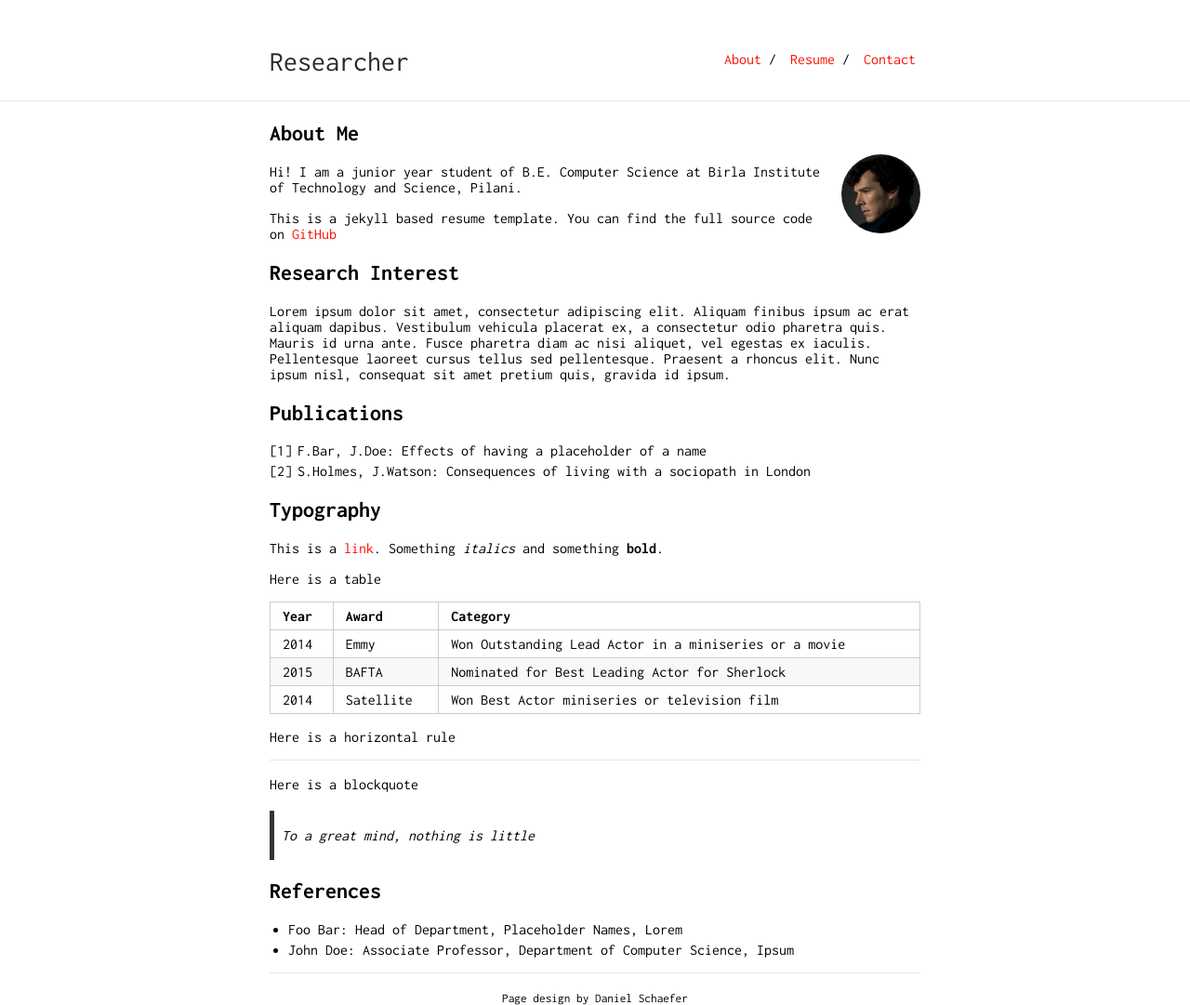
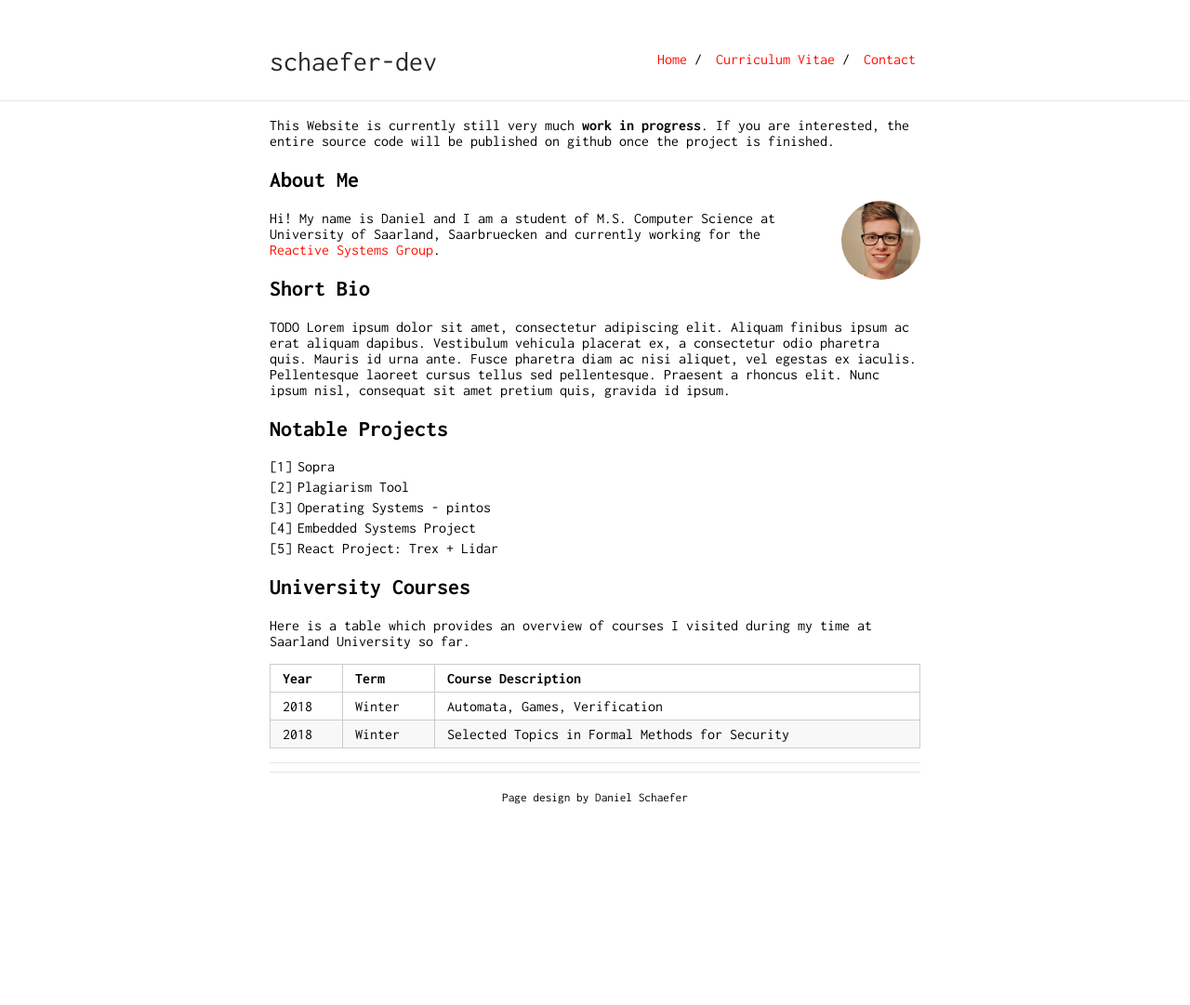
Before and after one commit to schaefer-dev/schaefer-dev.github.io, a Jekyll site: the page built from index.md, in a window 1280 px wide. Shown: the whole page at 93% size. Built offline with Jekyll 4.4.1, drawn with Linux system fonts in a browser that asks for light colours; our own code applies the rules of GitHub Pages for plain Markdown files; after the commit the page ends 900 px from its top, so only the background shows below that.

Commit message:
website core done

```diff
--- /dev/null
+++ b/Gemfile
@@ -0,0 +1,2 @@
+source 'https://rubygems.org'
+gem 'github-pages', group: :jekyll_plugins
--- a/_config.yml
+++ b/_config.yml
@@ -1,6 +1,5 @@
-title: Researcher
+title: schaefer-dev
 url: "https://schaefer-dev.de"
-baseurl: "/researcher"
 
 markdown: kramdown
 #ins_logo: "./bits-logo.png"
@@ -16,9 +15,9 @@ sass:
     sass_dir: _sass
 
 nav:
- - name: "About"
-   link: "/researcher/"
- - name: "Resume"
-   link: "resume.pdf"
+ - name: "Home"
+   link: "index"
+ - name: "Curriculum Vitae"
+   link: "cv"
  - name: "Contact"
    link: "contact"
--- a/index.md
+++ b/index.md
@@ -2,44 +2,35 @@
 layout: default
 ---
 
+This Website is currently still very much **work in progress**. If you are interested, the entire source code will be published on github once the project is finished.
+
+
 ## About Me
 
-<img class="profile-picture" src="sherlock.jpg">
+<img class="profile-picture" src="me.jpg">
 
-Hi! I am a junior year student of B.E. Computer Science at Birla Institute of Technology and Science, Pilani.
+Hi! My name is Daniel and I am a student of M.S. Computer Science at University of Saarland, Saarbruecken and currently working for the [Reactive Systems Group](https://www.react.uni-saarland.de).
 
-This is a jekyll based resume template. You can find the full source code on [GitHub](https://github.com/bk2dcradle/researcher)
 
-## Research Interest
+## Short Bio
 
-Lorem ipsum dolor sit amet, consectetur adipiscing elit. Aliquam finibus ipsum ac erat aliquam dapibus. Vestibulum vehicula placerat ex, a consectetur odio pharetra quis. Mauris id urna ante. Fusce pharetra diam ac nisi aliquet, vel egestas ex iaculis. Pellentesque laoreet cursus tellus sed pellentesque. Praesent a rhoncus elit. Nunc ipsum nisl, consequat sit amet pretium quis, gravida id ipsum.
+TODO Lorem ipsum dolor sit amet, consectetur adipiscing elit. Aliquam finibus ipsum ac erat aliquam dapibus. Vestibulum vehicula placerat ex, a consectetur odio pharetra quis. Mauris id urna ante. Fusce pharetra diam ac nisi aliquet, vel egestas ex iaculis. Pellentesque laoreet cursus tellus sed pellentesque. Praesent a rhoncus elit. Nunc ipsum nisl, consequat sit amet pretium quis, gravida id ipsum.
 
-## Publications
+## Notable Projects
 
-1. F.Bar, J.Doe: Effects of having a placeholder of a name
-2. S.Holmes, J.Watson: Consequences of living with a sociopath in London
+1. Sopra
+2. Plagiarism Tool
+3. Operating Systems - pintos
+4. Embedded Systems Project
+4. React Project: Trex + Lidar
 
-## Typography
+## University Courses
 
-This is a [link](http://google.com). Something *italics* and something **bold**.
+Here is a table which provides an overview of courses I visited during my time at Saarland University so far.
 
-Here is a table
-
-Year | Award | Category
+Year | Term | Course Description
 -----|-------|--------
-2014 | Emmy  | Won Outstanding Lead Actor in a miniseries or a movie
-2015 | BAFTA | Nominated for Best Leading Actor for Sherlock
-2014 | Satellite | Won Best Actor miniseries or television film
-
-Here is a horizontal rule
+2018 | Winter  | Automata, Games, Verification
+2018 | Winter | Selected Topics in Formal Methods for Security
 
 ---
-
-Here is a blockquote
-
-> To a great mind, nothing is little
-
-## References
-
-* Foo Bar: Head of Department, Placeholder Names, Lorem
-* John Doe: Associate Professor, Department of Computer Science, Ipsum
```
Also changed, not shown: contact.md (+5 -5 lines), cv.md (added, +5 -0 lines), Gemfile.lock (added), me.jpg (added), sherlock.jpg (deleted), 1 other file.
